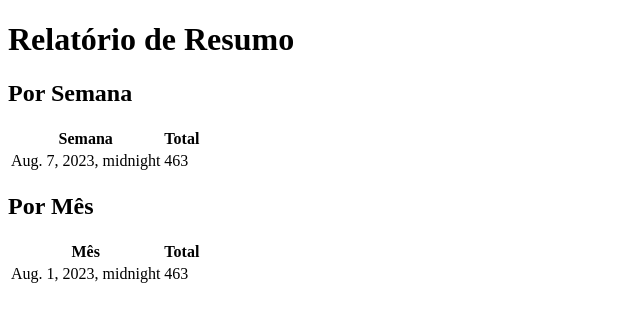
After one commit to zucajunior/lecoq, a Django app: page /relatorio/ in a window 1280 px wide. The commit adds this page. Shown: the top 322 px of the page, without its empty margins (0-640 px from the left). Run offline with Django 4.2, Linux system fonts and the light colour scheme; data comes from the database, SQL or seed files in the repository.

Commit message:
atualizando QUintA 12:15

```diff
--- a/lecoq/urls.py
+++ b/lecoq/urls.py
@@ -53,6 +53,7 @@ urlpatterns = [
          name='excluir_item_pedido'),
     path('pedido/<int:pedido_id>/imprimir/', views.imprimir_pedido,
          name='imprimir_pedido'),
+    path('relatorio/', views.relatorio_resumo, name='relatorio_resumo'),
 
 
 
--- a/lecoq2/templates/listar_pedidos.html
+++ b/lecoq2/templates/listar_pedidos.html
@@ -67,7 +67,7 @@
                     <tr>
                         <th class="sortable">Código</th>
                         <th class="sortable">Cliente</th>
-                        <th class="sortable">Data de Criação</th>
+                        <th class="sortable">Data do Pedido</th>
                         <th class="sortable">Data de Entrega</th>
                         <th class="sortable">Valor do Pedido</th>
                         <th>Faturado</th>
--- /dev/null
+++ b/lecoq2/templates/relatorio_pedido_resumo.html
@@ -0,0 +1,37 @@
+<!DOCTYPE html>
+<html>
+<head>
+    <title>Relatório de Resumo</title>
+</head>
+<body>
+    <h1>Relatório de Resumo</h1>
+
+    <h2>Por Semana</h2>
+    <table>
+        <tr>
+            <th>Semana</th>
+            <th>Total</th>
+        </tr>
+        {% for item in relatorio_semanal %}
+        <tr>
+            <td>{{ item.semana }}</td>
+            <td>{{ item.total }}</td>
+        </tr>
+        {% endfor %}
+    </table>
+
+    <h2>Por Mês</h2>
+    <table>
+        <tr>
+            <th>Mês</th>
+            <th>Total</th>
+        </tr>
+        {% for item in relatorio_mensal %}
+        <tr>
+            <td>{{ item.mes }}</td>
+            <td>{{ item.total }}</td>
+        </tr>
+        {% endfor %}
+    </table>
+</body>
+</html>
--- a/lecoq2/views.py
+++ b/lecoq2/views.py
@@ -1,11 +1,12 @@
 from django.shortcuts import render, redirect, get_object_or_404
 from .models import Cliente, Produto, ItemIngrediente, ItemTabelaNutricional, \
-    TabelaNutricionalProduto, Ingrediente, ItensPedido, Pedido
+    TabelaNutricionalProduto, Ingrediente, ItensPedido, Pedido, Sum
 from .forms import ClienteForm, ProdutoForm, PedidoForm, ItemTabelaNutricionalForm, \
     ItemIngredienteForm, TabelaNutricionalProdutoForm, ItemPedidoForm
 from django.http import HttpResponse
 from .utils import gerar_pdf_pedido  # Importe a função para gerar o PDF
 from django.http import JsonResponse
+from django.db.models.functions import TruncMonth, TruncWeek
 
 
 def home(request):
@@ -58,6 +59,14 @@ def cadastrar_cliente(request):
 
 
 
+""" P R O D U T O S   ***   P R O D U T O S   ***   P R O D U T O S   ***   """
+""" P R O D U T O S   ***   P R O D U T O S   ***   P R O D U T O S   ***   """
+""" P R O D U T O S   ***   P R O D U T O S   ***   P R O D U T O S   ***   """
+""" P R O D U T O S   ***   P R O D U T O S   ***   P R O D U T O S   ***   """
+""" P R O D U T O S   ***   P R O D U T O S   ***   P R O D U T O S   ***   """
+""" P R O D U T O S   ***   P R O D U T O S   ***   P R O D U T O S   ***   """
+""" P R O D U T O S   ***   P R O D U T O S   ***   P R O D U T O S   ***   """
+""" P R O D U T O S   ***   P R O D U T O S   ***   P R O D U T O S   ***   """
 """ P R O D U T O S   ***   P R O D U T O S   ***   P R O D U T O S   ***   """
 
 
@@ -116,9 +125,35 @@ def listar_nutri(request):
 
 
 
+""" P E D I D O S   ***   P E D I D O S   ***   P E D I D O S   ***   """
+
+""" P E D I D O S   ***   P E D I D O S   ***   P E D I D O S   ***   """
+
+""" P E D I D O S   ***   P E D I D O S   ***   P E D I D O S   ***   """
+
+""" P E D I D O S   ***   P E D I D O S   ***   P E D I D O S   ***   """
+
+""" P E D I D O S   ***   P E D I D O S   ***   P E D I D O S   ***   """
+
+""" P E D I D O S   ***   P E D I D O S   ***   P E D I D O S   ***   """
+
+""" P E D I D O S   ***   P E D I D O S   ***   P E D I D O S   ***   """
+
+""" P E D I D O S   ***   P E D I D O S   ***   P E D I D O S   ***   """
 
 
-""" P E D I D O S   ***   P E D I D O S   ***   P E D I D O S   ***   """
+def relatorio_resumo(request):
+    relatorio_semanal = Pedido.objects.annotate(semana=TruncWeek('data_criacao')).values('semana').annotate(
+        total=Sum('valor'))
+    relatorio_mensal = Pedido.objects.annotate(mes=TruncMonth('data_criacao')).values('mes').annotate(
+        total=Sum('valor'))
+
+    context = {
+        'relatorio_semanal': relatorio_semanal,
+        'relatorio_mensal': relatorio_mensal,
+    }
+
+    return render(request, 'relatorio_pedido_resumo.html', context)
 
 def imprimir_pedido(request, pedido_id):
     pedido = get_object_or_404(Pedido, pk=pedido_id)
```
